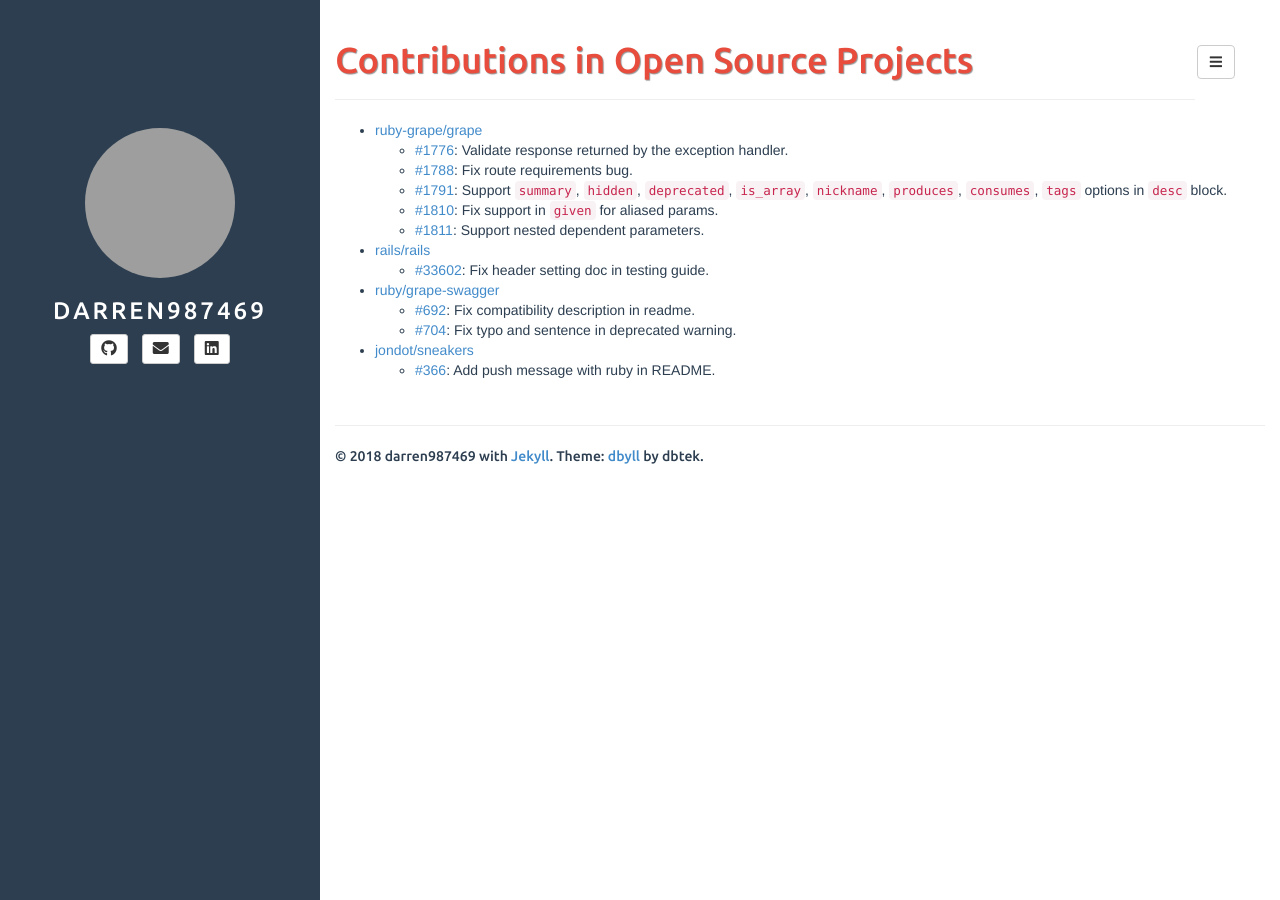
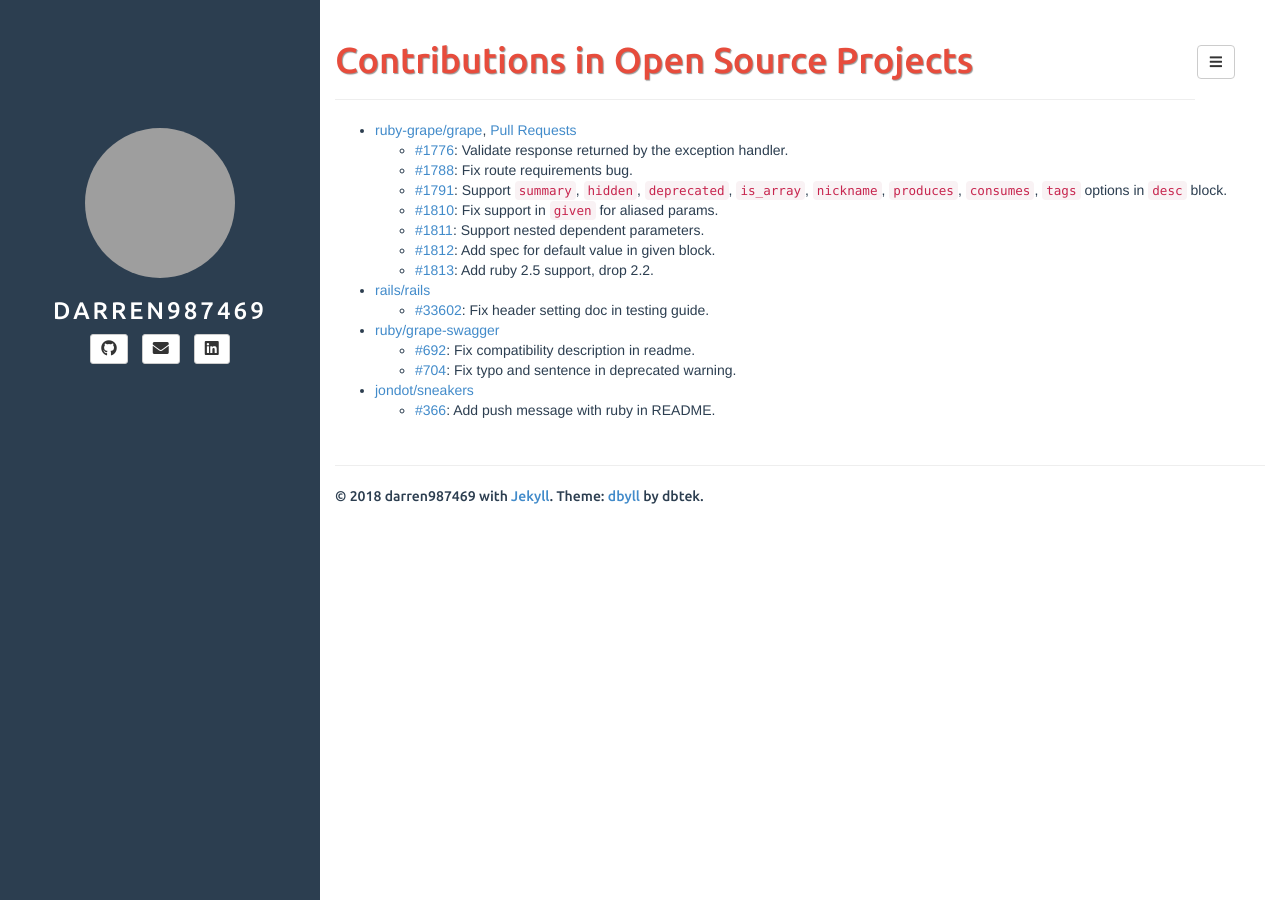
Before and after one commit to darren987469/darren987469.github.io, a Jekyll site: the page built from contributions.md, in a window 1280 px wide. Built offline with Jekyll 4.4.1, drawn with Linux system fonts in a browser that asks for light colours; nearby versions of some CDN libraries; grey boxes are pictures that could not be loaded.

Commit message:
Update contributions

```diff
--- a/contributions.md
+++ b/contributions.md
@@ -3,12 +3,14 @@
 title: Contributions in Open Source Projects
 ---
 
-* [ruby-grape/grape](https://github.com/ruby-grape/grape)
+* [ruby-grape/grape](https://github.com/ruby-grape/grape), [Pull Requests](https://github.com/ruby-grape/grape/pulls?utf8=%E2%9C%93&q=is%3Apr+author%3Adarren987469+)
   * [#1776](https://github.com/ruby-grape/grape/pull/1776): Validate response returned by the exception handler.
   * [#1788](https://github.com/ruby-grape/grape/pull/1788): Fix route requirements bug.
   * [#1791](https://github.com/ruby-grape/grape/pull/1791): Support `summary`, `hidden`, `deprecated`, `is_array`, `nickname`, `produces`, `consumes`, `tags` options in `desc` block.
   * [#1810](https://github.com/ruby-grape/grape/pull/1810): Fix support in `given` for aliased params.
   * [#1811](https://github.com/ruby-grape/grape/pull/1811): Support nested dependent parameters.
+  * [#1812](https://github.com/ruby-grape/grape/pull/1812): Add spec for default value in given block.
+  * [#1813](https://github.com/ruby-grape/grape/pull/1813): Add ruby 2.5 support, drop 2.2.
 * [rails/rails](https://github.com/rails/rails)
   * [#33602](https://github.com/rails/rails/pull/33602): Fix header setting doc in testing guide.
 * [ruby/grape-swagger](https://github.com/ruby-grape/grape-swagger)
```
